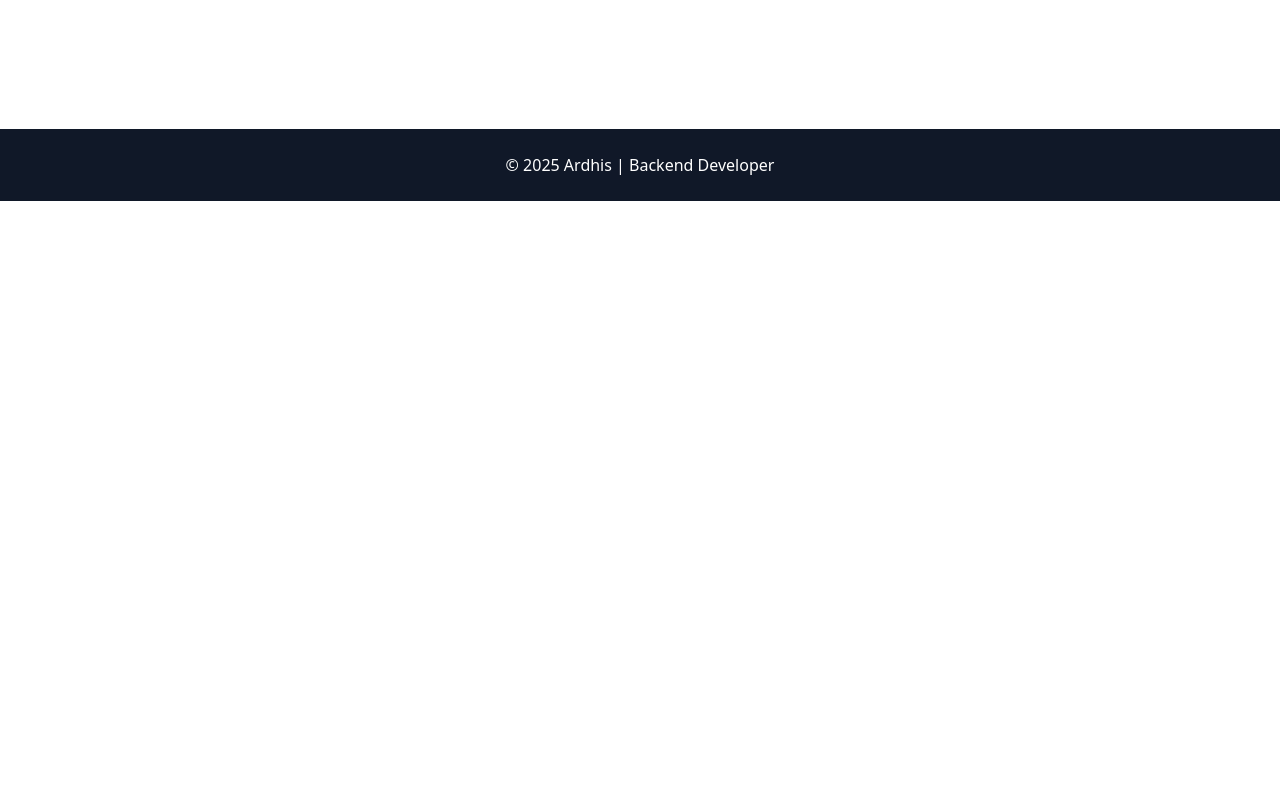
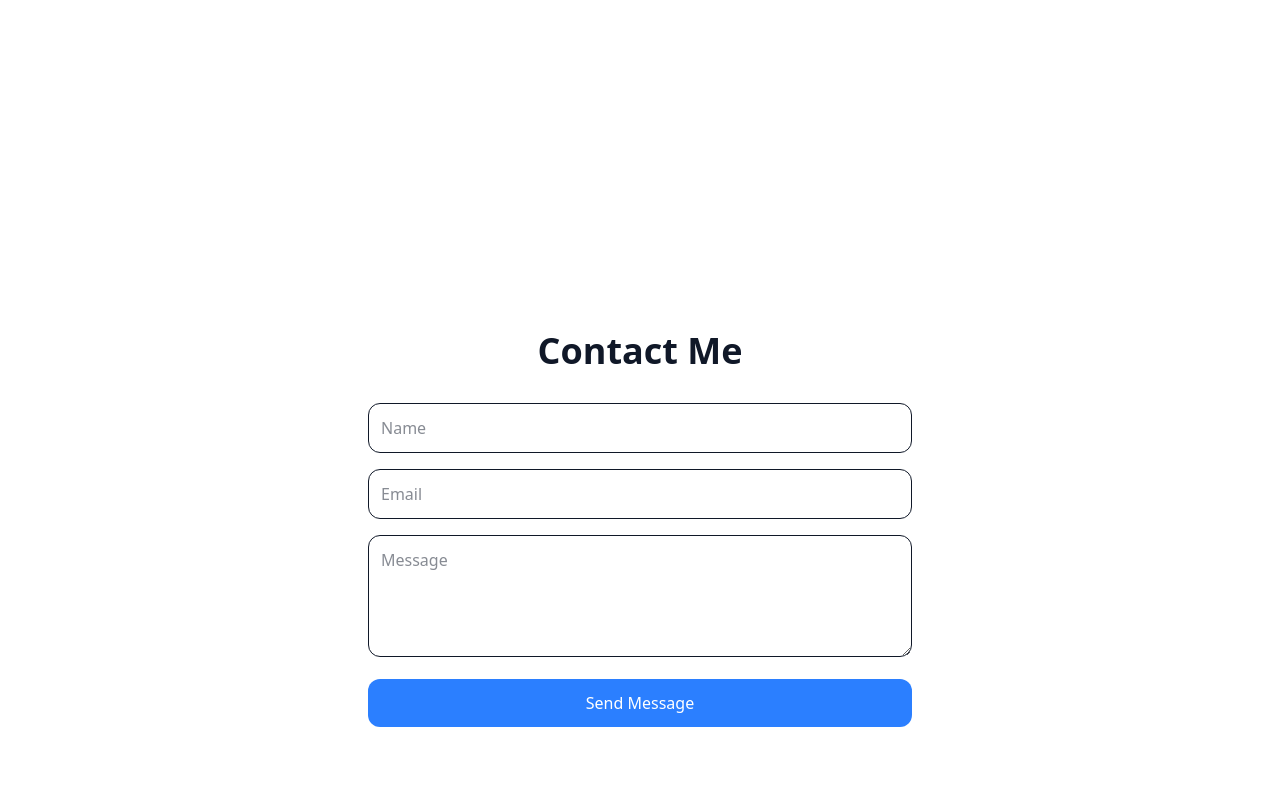
Before and after one commit to ardhisparahita/portfolio, a React (Vite) app: page / in a window 1280 px wide. Shown: the part 1665-2460 px from the top of the page. Before the commit the page ends 1866 px from the top, so only its background shows below. Built offline with nearby package versions, Linux system fonts and the light colour scheme.

Commit message:
feat: add contact

```diff
--- a/src/App.tsx
+++ b/src/App.tsx
@@ -1,6 +1,7 @@
 import Footer from "./components/Footer";
 import Navbar from "./components/Navbar";
 import About from "./Pages/AboutPage";
+import Contact from "./Pages/Contact";
 import Home from "./Pages/HomePage";
 import Project from "./Pages/Project";
 
@@ -14,6 +15,7 @@ function App() {
           <Home />
           <Project />
           <About />
+          <Contact />
         </main>
         <Footer />
       </div>
--- /dev/null
+++ b/src/Pages/Contact.tsx
@@ -0,0 +1,36 @@
+const Contact: React.FC = () => {
+  return (
+    <section
+      id="contact"
+      className="min-h-screen flex items-center justify-center"
+    >
+      <div className="max-w-xl w-full px-4 text-center">
+        <h2 className="text-4xl font-bold mb-8">Contact Me</h2>
+
+        <form className="space-y-4">
+          <input
+            type="text"
+            placeholder="Name"
+            className="w-full p-3 border rounded-xl"
+          />
+          <input
+            type="email"
+            placeholder="Email"
+            className="w-full p-3 border rounded-xl"
+          />
+          <textarea
+            placeholder="Message"
+            rows={4}
+            className="w-full p-3 border rounded-xl"
+          />
+
+          <button className="w-full bg-blue-500 text-white py-3 rounded-xl hover:bg-blue-600 transition">
+            Send Message
+          </button>
+        </form>
+      </div>
+    </section>
+  );
+};
+
+export default Contact;
```
